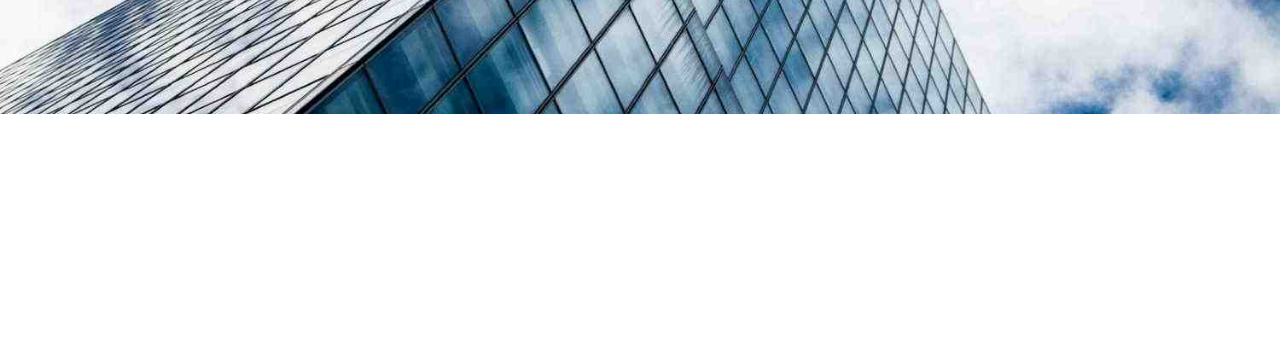
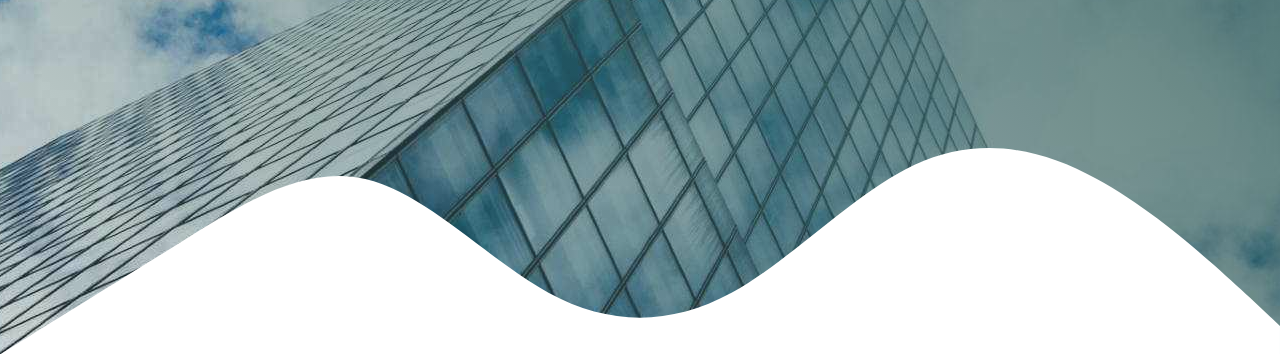
Before and after one commit to Haseeb93010/br-architects, a plain HTML site: page index.html in a window 1280 px wide. Shown: the part 502-856 px from the top of the page. Before the commit the page ends 800 px from the top, so only its background shows below. Drawn offline with nearby package versions, Linux system fonts and the light colour scheme.

Commit message:
add svg wave in index.html and overlay background img

```diff
--- a/index.html
+++ b/index.html
@@ -14,7 +14,7 @@
 
 <body>
     <!-- navbar -->
-    <header>
+    <header class="sticky-top">
         <nav class="navbar navbar-expand-sm bg-dark navbar-dark">
             <div class="container">
                 <a class="navbar-brand" href="#">Navbar</a>
@@ -40,15 +40,25 @@
         </nav>
     </header>
     <main>
-        <div class="hero-section d-flex align-items-center">
+        <div class="hero-section d-flex align-items-center position-relative">
             <div class="container-fluid">
                 <div class="row">
                     <div class="col">
                         <div>
-                            <h1 class="text-white text-center mb-0"><span class="d-inline-block p-2 br-text">BR</span> <span class="d-none d-sm-inline-block">Architects</span></h1>
+                            <h1 class="text-white text-center mb-0"><span class="d-inline-block p-2 br-text">BR</span>
+                                <span class="d-none d-sm-inline-block">Architects</span>
+                            </h1>
                         </div>
                     </div>
                 </div>
+            </div>
+            <!-- wave svg -->
+            <div class="position-absolute bottom-0" style="width: 100%;">
+                <svg xmlns="http://www.w3.org/2000/svg" viewBox="0 0 1440 320">
+                    <path fill="#fff" fill-opacity="1"
+                        d="M0,320L34.3,298.7C68.6,277,137,235,206,192C274.3,149,343,107,411,122.7C480,139,549,213,617,250.7C685.7,288,754,288,823,250.7C891.4,213,960,139,1029,106.7C1097.1,75,1166,85,1234,122.7C1302.9,160,1371,224,1406,256L1440,288L1440,320L1405.7,320C1371.4,320,1303,320,1234,320C1165.7,320,1097,320,1029,320C960,320,891,320,823,320C754.3,320,686,320,617,320C548.6,320,480,320,411,320C342.9,320,274,320,206,320C137.1,320,69,320,34,320L0,320Z">
+                    </path>
+                </svg>
             </div>
         </div>
     </main>
--- a/styles/style.css
+++ b/styles/style.css
@@ -2,11 +2,12 @@
     background: linear-gradient(45deg,#043935,#043330) !important;
 }
 .hero-section{
-    min-height: 70vh;
-    background: url('/assets/images/architect.jpg');
+    height: 100vh;
+    background: linear-gradient(45deg,rgba(79, 116, 114,0.25),rgba(54, 97, 93,0.94)),url('/assets/images/architect.jpg');
     background-repeat: no-repeat;
     background-size: cover;
     background-position: center;
+    background-attachment: fixed;
 }
 .br-text{
     background-color: rgba(0, 0,0, 0.700);
```
